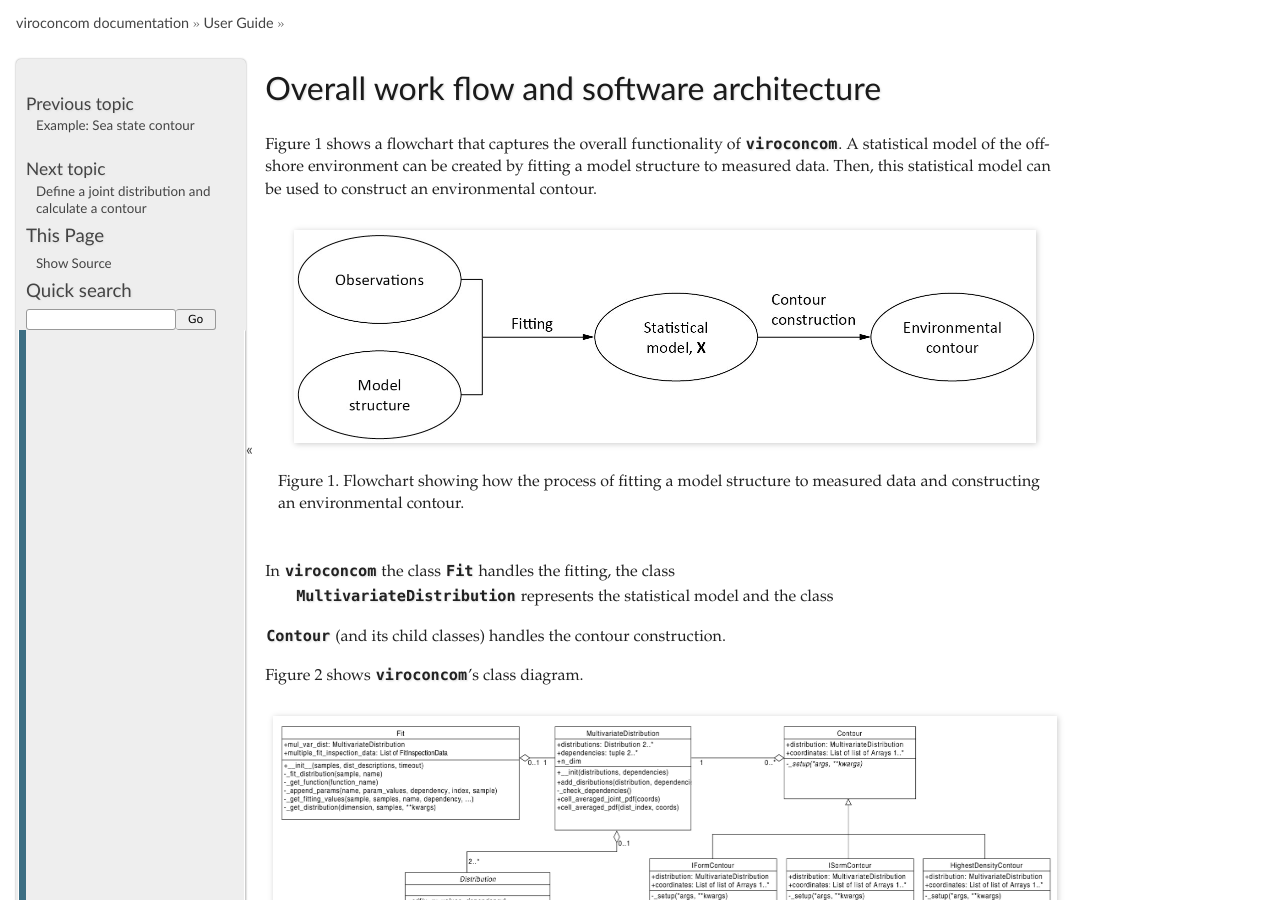
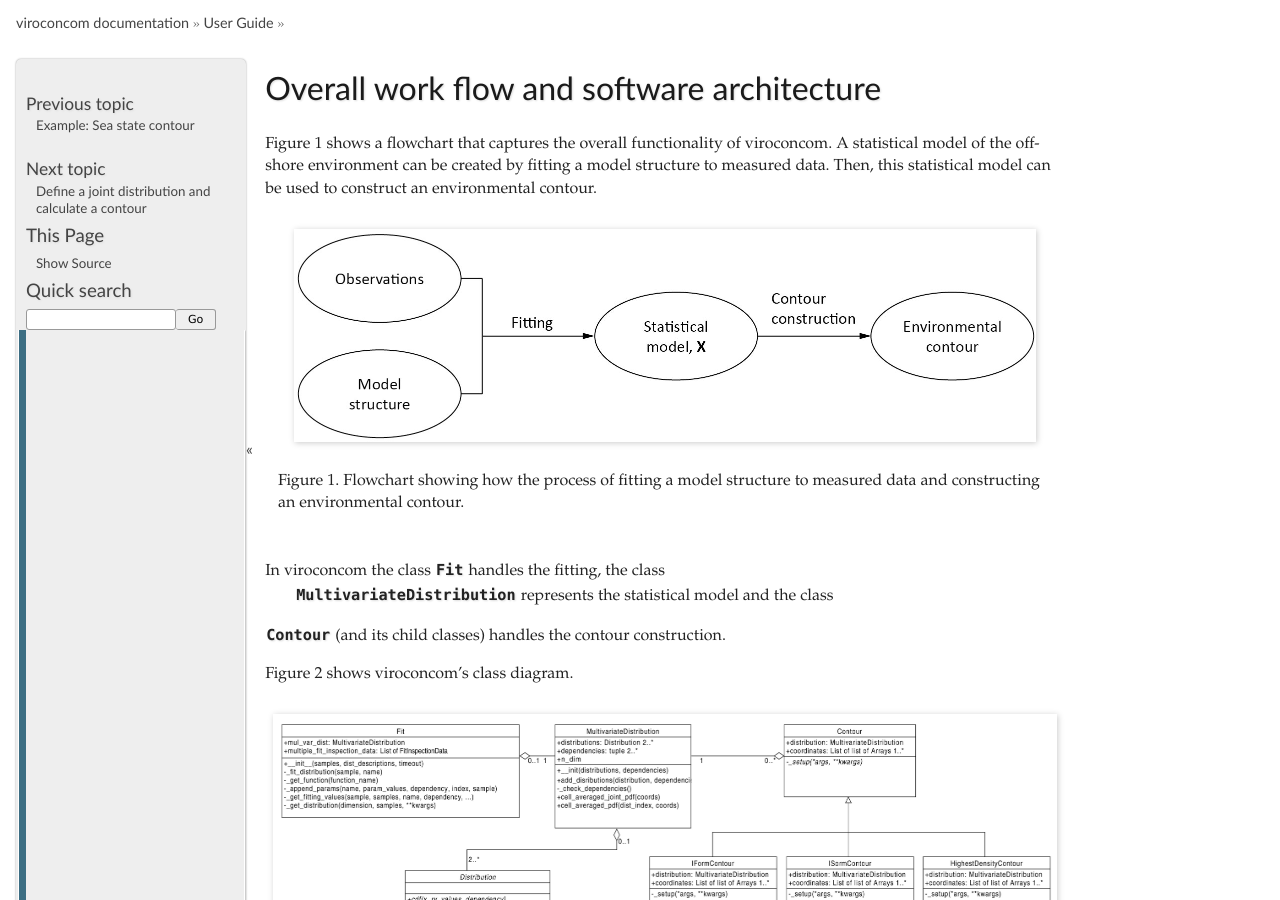
Before and after one commit to virocon-organization/virocon, a Sphinx documentation site: the page built from docs/workflow.rst, in a window 1280 px wide and 900 px high. Built offline with Sphinx 7.4.7, drawn with Linux system fonts in a browser that asks for light colours; the version number could not be read and is left out.

Commit message:
Improve formatting.

```diff
--- a/docs/workflow.rst
+++ b/docs/workflow.rst
@@ -3,7 +3,7 @@ Overall work flow and software architecture
 *******************************************
 
 Figure 1 shows a flowchart that captures the overall functionality of
-``viroconcom``. A statistical model of the offshore environment can be created
+viroconcom. A statistical model of the offshore environment can be created
 by fitting a model structure to measured data. Then, this statistical model
 can be used to construct an environmental contour.
 
@@ -15,11 +15,11 @@ can be used to construct an environmental contour.
     measured data and constructing an environmental contour.
 
 
-In ``viroconcom`` the class ``Fit`` handles the fitting, the class
+In viroconcom the class ``Fit`` handles the fitting, the class
  ``MultivariateDistribution`` represents the statistical model and the class
 ``Contour`` (and its child classes) handles the contour construction.
 
-Figure 2 shows ``viroconcom``'s class diagram.
+Figure 2 shows viroconcom's class diagram.
 
 .. figure:: class-diagram.jpg
     :scale: 25 %
```
